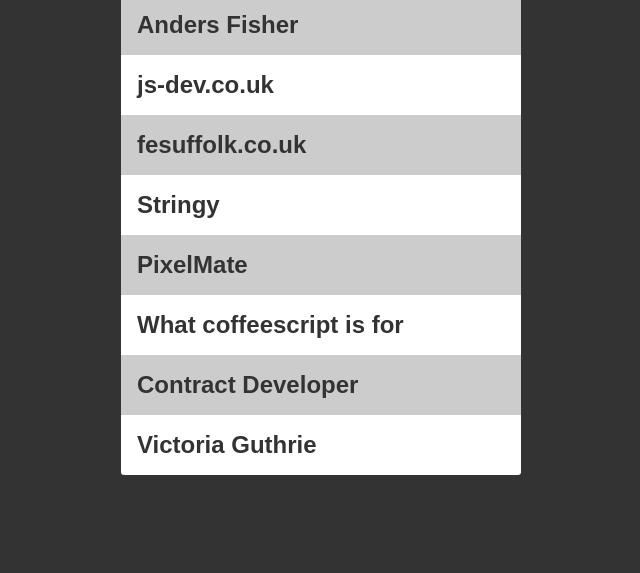
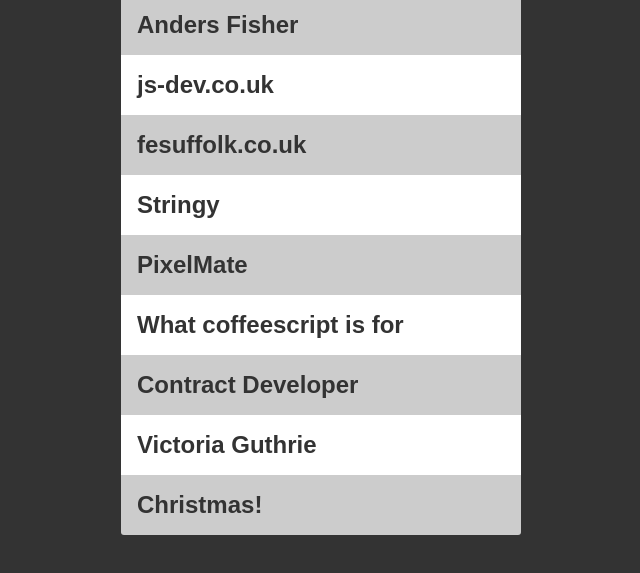
Before and after one commit to atleastimtrying/atleastimtrying.github.com, a plain HTML site: page index.html in a window 1280 px wide. Shown: the part 141-714 px from the top of the page, without its empty margins (319-959 px from the left). Drawn offline with Linux system fonts and the light colour scheme.

Commit message:
christmas

```diff
--- a/index.html
+++ b/index.html
@@ -22,6 +22,7 @@
         <li><a href='http://atleastimtrying.github.com/coffeescript-is-for/'>What coffeescript is for</a></li>
         <li><a href='http://atleastimtrying.github.com/contract-developer/'>Contract Developer</a></li>
         <li><a href='http://atleastimtrying.github.com/victoriaguthrie/'>Victoria Guthrie</a></li>
+        <li><a href='http://andersfisher.com/christmas/'>Christmas!</a></li>
       </ul>
     </article>
   </body>
```
